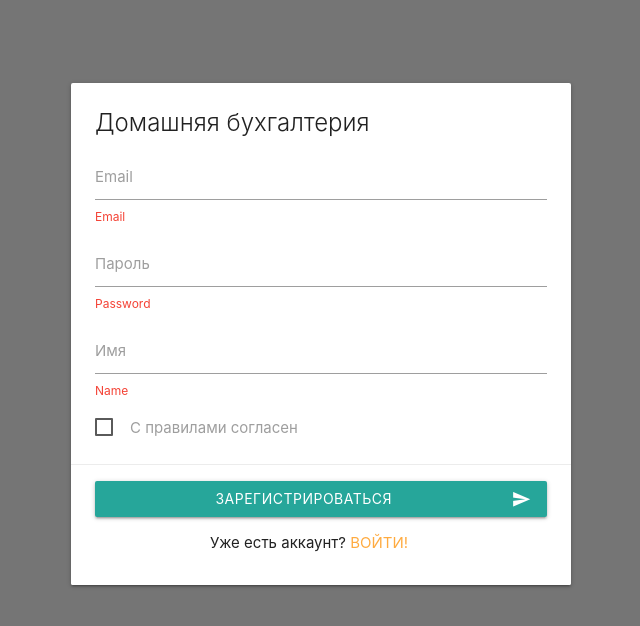
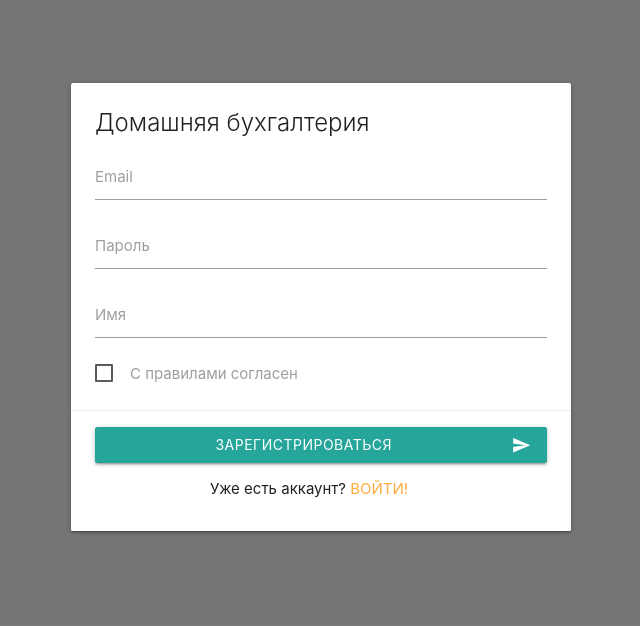
Before and after one commit to OvsyankinVI/Vue_CRM, a Vue app: page /register in a window 1280 px wide. Shown: the top 626 px of the page, without its empty margins (319-959 px from the left). Built offline with nearby package versions, Linux system fonts and the light colour scheme.

Commit message:
lesson 6-1

```diff
--- a/src/main.js
+++ b/src/main.js
@@ -2,7 +2,11 @@ import { createApp } from 'vue'
 import App from './App.vue'
 import router from './router'
 import store from './store'
+import messageplagin from './plagins/message.pl'
 import 'materialize-css/dist/js/materialize.min.js'
 import './registerServiceWorker'
 
 createApp(App).use(store).use(router).mount('#app')
+
+createApp(App).use(messageplagin)
+console.log(this.ttesti)
--- /dev/null
+++ b/src/plagins/message.pl.js
@@ -0,0 +1,11 @@
+export default {
+  install (app, options) {
+    /* app.config.globalProperties.$newmess = (text) => {
+      window.M.toast({ html: text })
+    }
+    app.config.globalProperties.$error = function (html) {
+      window.M.toast({ html: `[Ошибка]: ${html}` })
+    } */
+    app.config.globalProperties.testi = 'test'
+  }
+}
--- a/src/router/index.js
+++ b/src/router/index.js
@@ -17,12 +17,6 @@ const routes = [
     name: 'login',
     meta: { layout: 'empty' },
     component: () => import('../views/app-login.vue')
-  },
-  {
-    path: '/plogin',
-    name: 'plogin',
-    meta: { layout: 'empty' },
-    component: () => import('../views/app-login-new.vue')
   },
   {
     path: '/register',
--- a/src/views/app-login-new.vue
+++ /dev/null
@@ -1,81 +0,0 @@
-<template>
-<form class="card auth-card">
-    <div class="card-content">
-    <span class="card-title">Домашняя бухгалтерия</span>
-    <div class="input-field">
-        <input
-        id="email"
-        type="text"
-        v-model.trim="email"
-        :class="{invalid:
-            (v$.email.$dirty && !v$.email.required) ||
-            (v$.email.$dirty && !v$.email.email)}"
-        />
-        <label for="email">Email</label>
-        <small class="helper-text invalid">Email</small>
-    </div>
-    <div class="input-field">
-        <input
-        id="password"
-        type="password"
-        v-model.trim='password'
-        :class='{
-            invalid:
-              (v$.password.$dirty && !v$.password.required) ||
-              (v$.password.$dirty && !v$.password.minLength),
-          }'
-           />
-        <label for="password">Пароль</label>
-        <small class="helper-text invalid">Password</small>
-    </div>
-    </div>
-    <div class="card-action">
-    <div>
-        <button class="btn waves-effect waves-light auth-submit" type="submit">
-        Войти
-        <i class="material-icons right">send</i>
-        </button>
-    </div>
-
-    <p class="center">
-        Нет аккаунта?
-        <router-link to="/register" href="/">Зарегистрироваться</router-link>
-    </p>
-    </div>
-</form>
-</template>
-
-<script>
-/* import { reactive } from 'vue' // or '@vue/composition-api' in Vue 2.x */
-import { useVuelidate } from '@vuelidate/core'
-import { email, required, minLength } from '@vuelidate/validators'
-
-export default {
-  name: 'app-login',
-  setup: () => {
-    return { v$: useVuelidate() }
-  },
-  data () {
-    return {
-      email: '',
-      password: ''
-    }
-  },
-  validations: {
-    email: { email, required },
-    password: { required, minLength: minLength(6) }
-  },
-  methods: {
-    submitHandler () {
-      if (this.v$.$invalid) {
-        this.v$.$touch()
-        return
-      }
-      this.$router.push('/')
-    }
-  }
-}
-</script>
-
-<style>
-</style>
--- a/src/views/app-login.vue
+++ b/src/views/app-login.vue
@@ -65,6 +65,7 @@ import { useVuelidate } from '@vuelidate/core'
 import { email, required, minLength, helpers } from '@vuelidate/validators'
 
 export default {
+  name: 'app-login',
   setup: () => {
     return { v$: useVuelidate() }
   },
@@ -89,9 +90,12 @@ export default {
       )
     }
   },
+  mounted () {
+    /* this.$newmess('test') */
+    console.log(this.testi)
+  },
   methods: {
     submitHandler () {
-      console.log(this.v$)
       if (this.v$.$invalid) {
         this.v$.$touch()
         return
--- a/src/views/app-register.vue
+++ b/src/views/app-register.vue
@@ -1,25 +1,69 @@
 <template>
-  <form class="card auth-card">
+  <form class="card auth-card" @submit.prevent='submitHandler'>
     <div class="card-content">
       <span class="card-title">Домашняя бухгалтерия</span>
-      <div class="input-field">
-        <input id="email" type="text" />
-        <label for="email">Email</label>
-        <small class="helper-text invalid">Email</small>
+      <div class='input-field'>
+        <input
+          id='email'
+          type='text'
+          v-model.trim='email'
+          :class='{
+            invalid:
+              (v$.email.$dirty && !v$.email.required) ||
+              (v$.email.$dirty && !v$.email.email),
+          }'
+        />
+        <label for='email'>Email</label>
+        <small
+          class='helper-text invalid'
+          v-for='error of v$.email.$errors'
+          :key='error.$uid'
+        >
+          {{ error.$message }}
+        </small>
+      </div>
+      <div class='input-field'>
+        <input
+          id='password'
+          type='password'
+          v-model.trim='password'
+          :class='{
+            invalid:
+              (v$.password.$dirty && !v$.password.required) ||
+              (v$.password.$dirty && !v$.password.minLength),
+          }'
+        />
+        <label for='password'>Пароль</label>
+        <small
+          class='helper-text invalid'
+          v-for='error of v$.password.$errors'
+          :key='error.$uid'
+        >
+          {{ error.$message }}
+        </small>
       </div>
       <div class="input-field">
-        <input id="password" type="password" class="validate" />
-        <label for="password">Пароль</label>
-        <small class="helper-text invalid">Password</small>
-      </div>
-      <div class="input-field">
-        <input id="name" type="text" class="validate" />
+        <input
+          id="name"
+          type="text"
+          v-model.trim='name'
+          :class='{
+            invalid:
+              (v$.name.$dirty && !v$.name.required)
+          }'
+          />
         <label for="name">Имя</label>
-        <small class="helper-text invalid">Name</small>
+        <small
+          class='helper-text invalid'
+          v-for='error of v$.name.$errors'
+          :key='error.$uid'
+        >
+          {{ error.$message }}
+        </small>
       </div>
       <p>
         <label>
-          <input type="checkbox" />
+          <input type="checkbox" v-model="agree"/>
           <span>С правилами согласен</span>
         </label>
       </p>
@@ -34,13 +78,65 @@
 
       <p class="center">
         Уже есть аккаунт?
-        <a href="/">Войти!</a>
+        <router-link to="/login">Войти!</router-link>
       </p>
     </div>
   </form>
 </template>
 
 <script>
+import { useVuelidate } from '@vuelidate/core'
+import { email, required, minLength, helpers } from '@vuelidate/validators'
+
+export default {
+  name: 'app-register',
+  setup: () => {
+    return { v$: useVuelidate() }
+  },
+  data: () => ({
+    email: '',
+    password: '',
+    name: '',
+    agree: false
+  }),
+  validations: {
+    email: {
+      email: helpers.withMessage('Введите корректный Email', email),
+      required: helpers.withMessage(
+        'Поле Email не должно быть пустым',
+        required
+      )
+    },
+    password: {
+      required: helpers.withMessage('Введите пароль', required),
+      minLength: helpers.withMessage(
+        ({ $params, $model }) =>
+        `Пароль должен быть ${$params.min} символов. Сейчас он  ${$model.length}`,
+        minLength(6)
+      )
+    },
+    name: {
+      required: helpers.withMessage('Введите имя', required)
+    },
+    agree: { checked: v => v }
+  },
+  methods: {
+    submitHandler () {
+      if (this.v$.$invalid) {
+        this.v$.$touch()
+        return
+      }
+      const formData = {
+        email: this.email,
+        password: this.password,
+        name: this.name
+      }
+
+      console.log(formData)
+      this.$router.push('/')
+    }
+  }
+}
 </script>
 
 <style>
```
